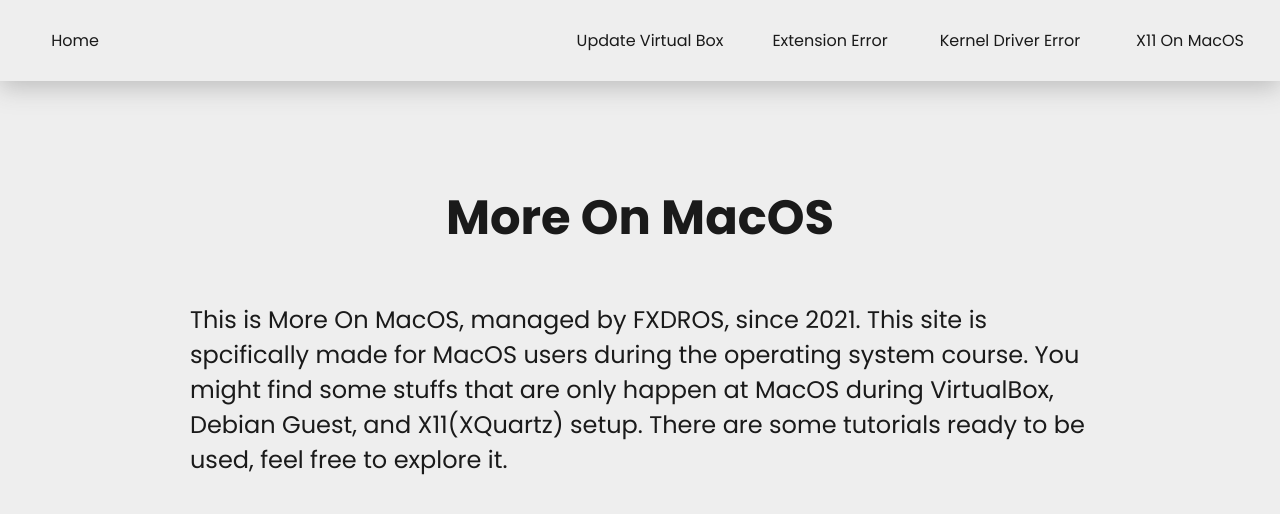
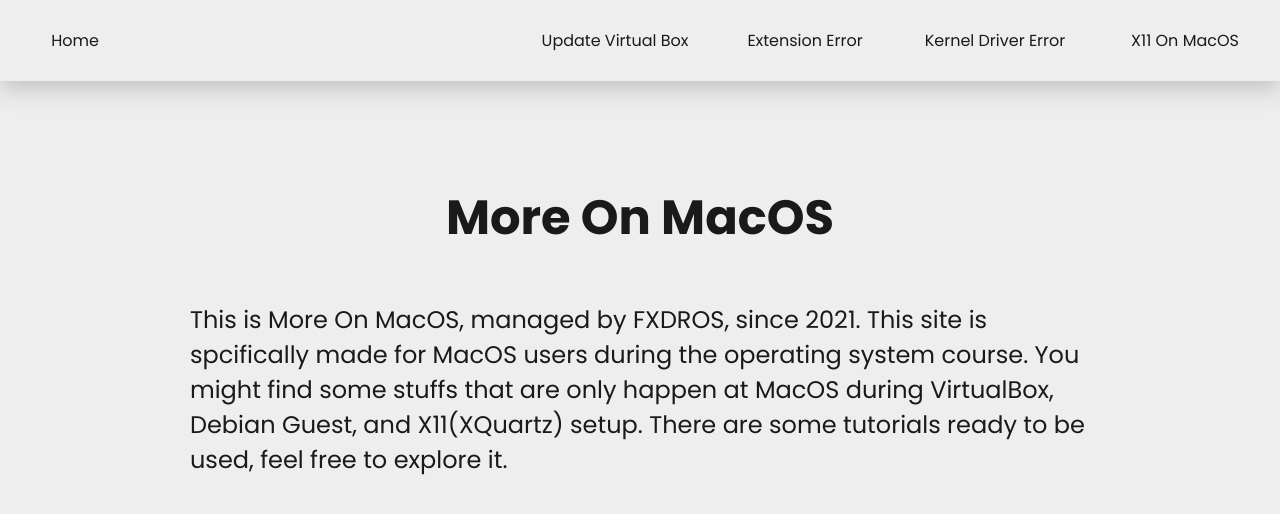
Before and after one commit to FXDROS/virtualbox-on-macos, a Jekyll site: the page built from index.md, in a window 1280 px wide and 900 px high. Shown: the top 514 px of the window. Built offline with Jekyll 4.4.1, drawn with Linux system fonts in a browser that asks for light colours; our own code applies the rules of GitHub Pages for plain Markdown files.

Commit message:
fix navbar

```diff
--- a/_includes/footer.html
+++ b/_includes/footer.html
@@ -1,7 +1,7 @@
 <footer class="footer">
   <div>
     Created by {% if page.author %}{{ page.author | escape }} {% else %}{{
-    site.author | escape }}{% endif %} at
+    site.author | escape }}{% endif %} at &nbsp;
     <a href="https://github.com/FXDROS/virtualbox-on-macos">More On MacOS</a>
   </div>
 </footer>
--- a/assets/styles/style.css
+++ b/assets/styles/style.css
@@ -38,7 +38,7 @@
 }
 
 .navbar .right-navbar .menu {
-  width: 180px;
+  width: 190px;
   text-align: center;
 }
 
```
